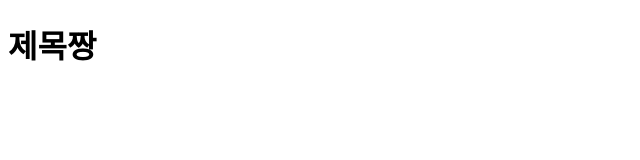
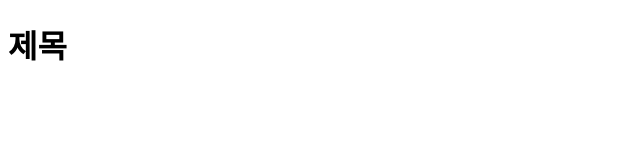
Before and after one commit to moonyah/230714_git, a plain HTML site: page index.html in a window 1280 px wide. Shown: the full height of the page, 0-640 px from the left. Drawn offline with Linux system fonts and the light colour scheme.

Commit message:
제목 수정

```diff
--- a/index.html
+++ b/index.html
@@ -6,6 +6,6 @@
     <title>Document</title>
 </head>
 <body>
-    <h1>제목짱</h1>
+    <h1>제목</h1>
 </body>
 </html>
```
